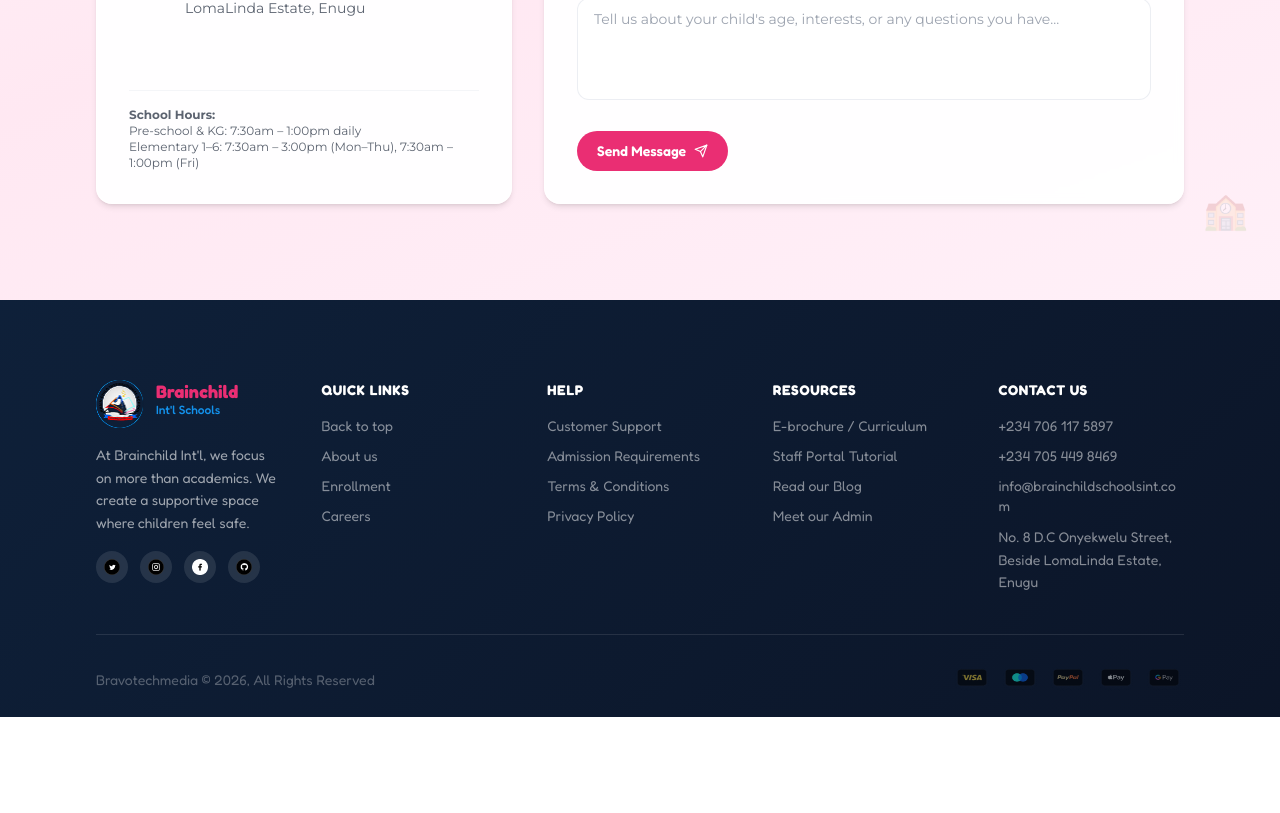
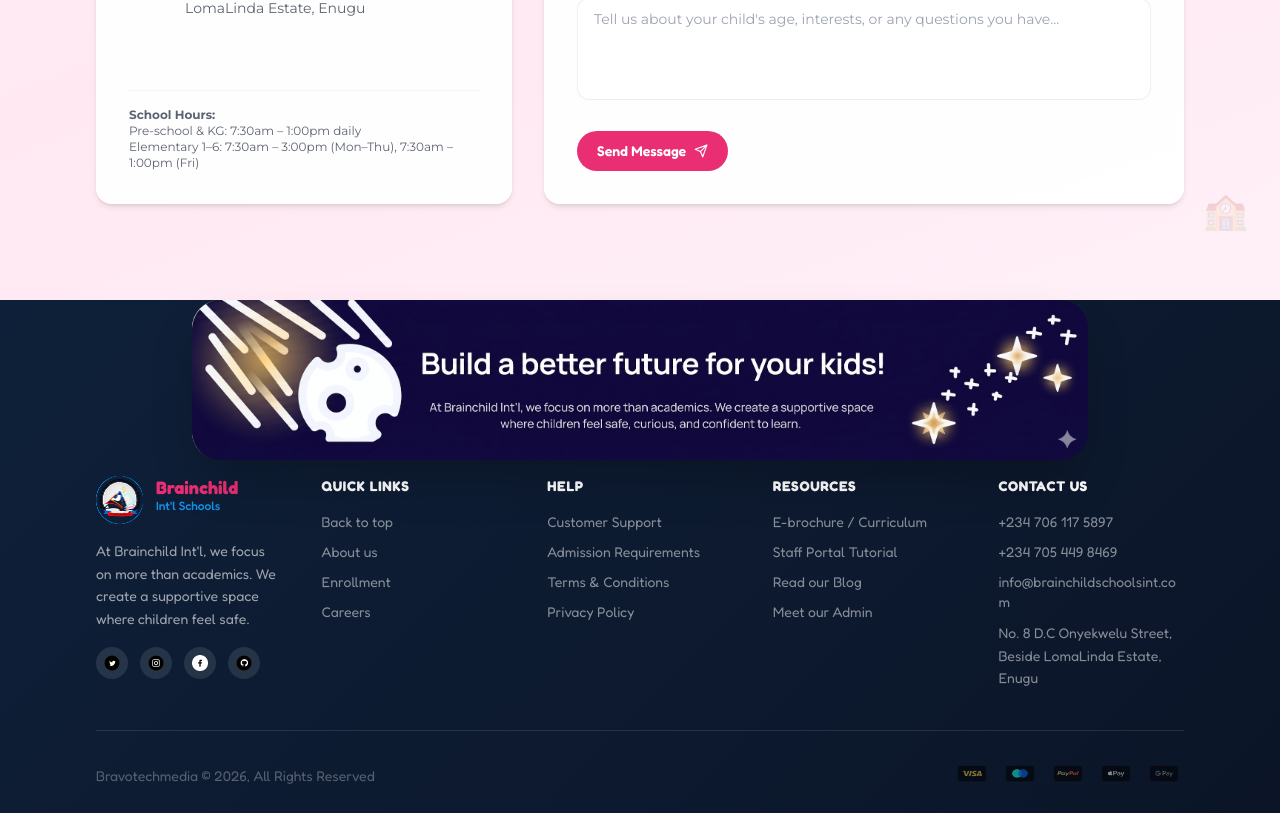
Before and after one commit to tony123117/SKY-VIEW-MONTESSORI-SCHOOL, a React (Vite) app: page / in a window 1280 px wide. Shown: the part 7581-8394 px from the top of the page. Before the commit the page ends 8298 px from the top, so only its background shows below. Built offline with nearby package versions, Linux system fonts and the light colour scheme; the HTML template or start-up script is replaced by a standard one.

Commit message:
i fixed the footer

```diff
--- a/src/components/brainchild/Footer.tsx
+++ b/src/components/brainchild/Footer.tsx
@@ -8,14 +8,31 @@ import mastercard from "@/assets/icons/mastercard.png";
 import paypal from "@/assets/icons/paypal.png";
 import applepay from "@/assets/icons/applepay.png";
 import gpay from "@/assets/icons/gpay.png";
+import footerImage from "@/assets/image.png";
 import { AnimatedSection } from "./AnimatedSection";
 
 export function Footer() {
   return (
     <footer className="section-blue-dark font-heading text-white/90">
+
+      {/* Top Image */}
+      {/* Floating Image ABOVE footer */}
+        <div className="px-4 md:px-12 lg:px-24 flex justify-center">
+          <div className="relative w-full max-w-4xl -mb-16 z-10 relative ">
+            <div className="overflow-hidden rounded-[28px] shadow-2xl ">
+              <img
+                src={footerImage}
+                alt="Build a better future"
+                className="w-full h-auto object-cover "
+              />
+            </div>
+          </div>
+        </div>
+
       <AnimatedSection>
         <div className="px-4 md:px-12 lg:px-24 pt-12 md:pt-20">
           <div className="grid grid-cols-2 md:grid-cols-3 lg:grid-cols-5 gap-8 md:gap-10">
+
             {/* Brand */}
             <div className="flex flex-col gap-4 text-white/60 col-span-2 md:col-span-1">
               <div className="flex items-start gap-3">
```
Also changed, not shown: src/assets/image.png (added).
